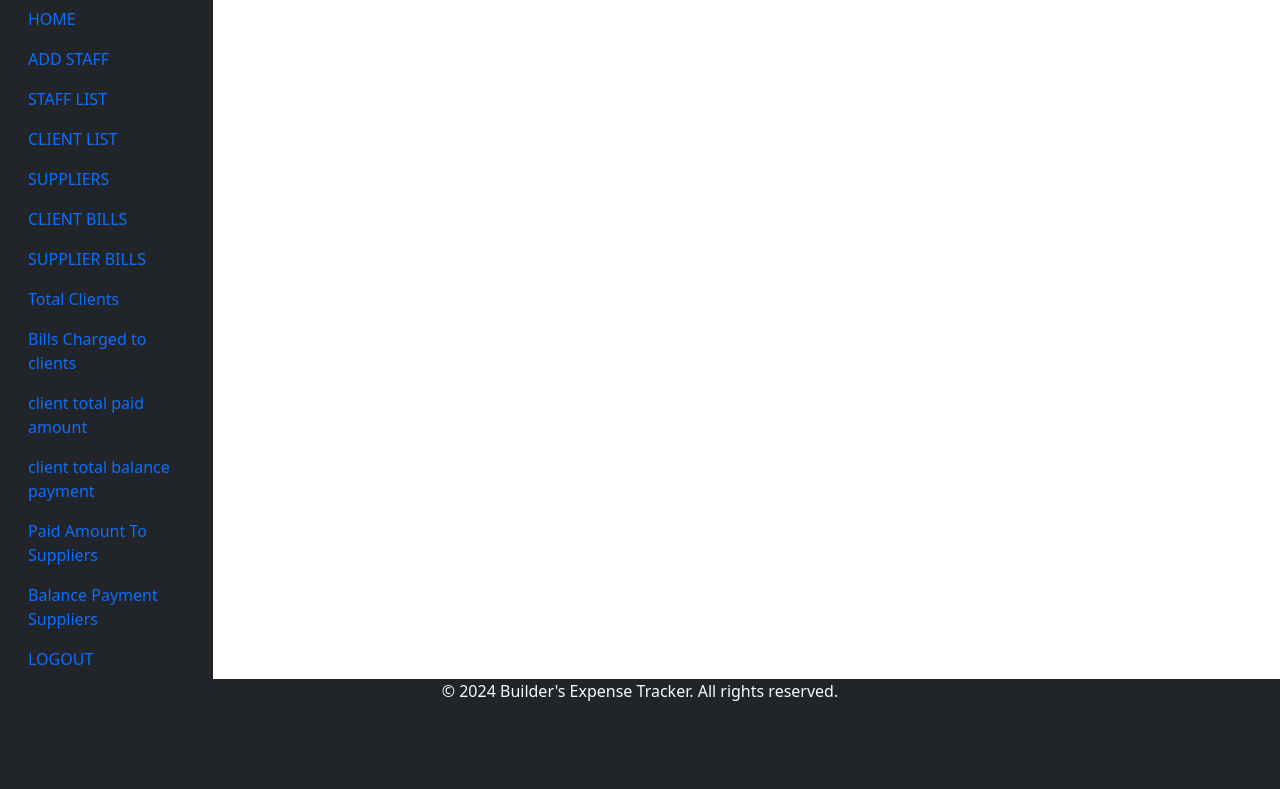
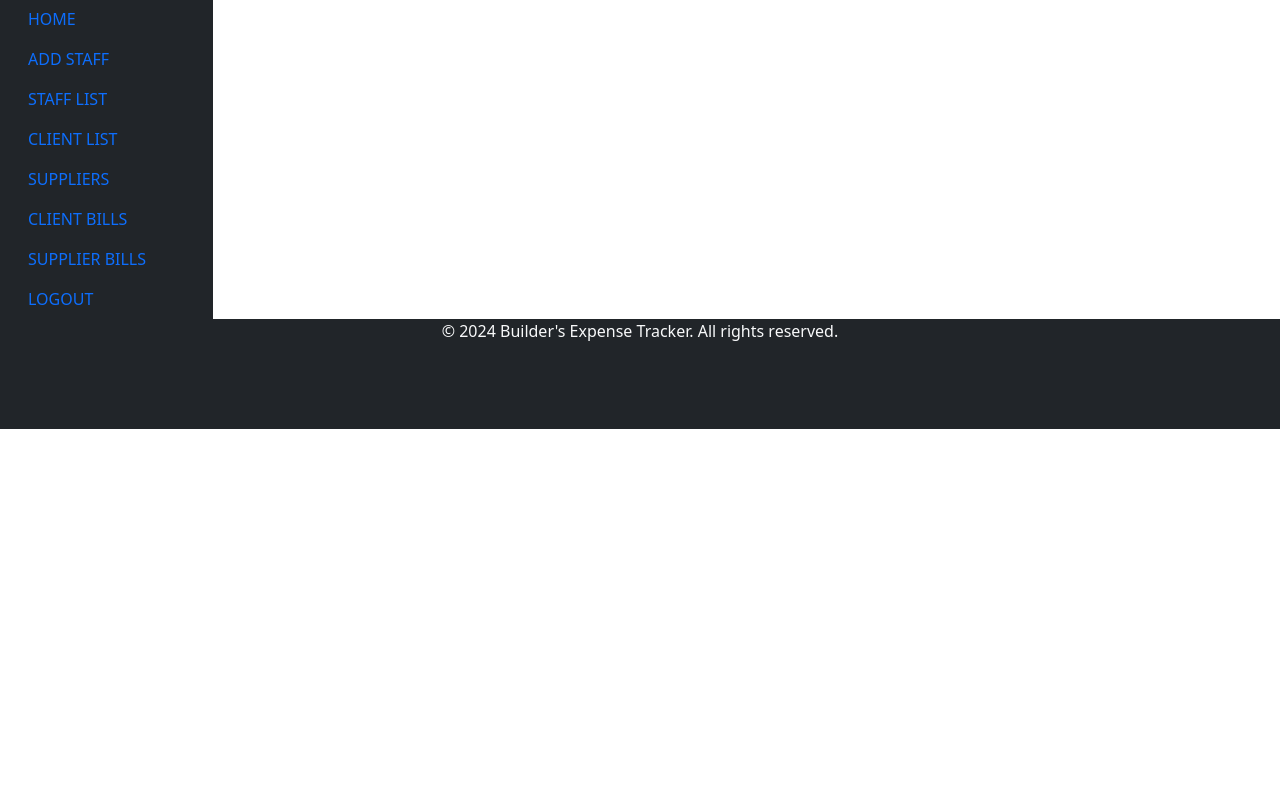
Before and after one commit to kiran-saju/expense, a Django app: template templates/OWNER/ownerbase.html in a window 1280 px wide. Shown: the part 65-854 px from the top of the page. After the commit the page ends 494 px from the top, so only its background shows below. Run offline with Django 3.2, Linux system fonts and the light colour scheme; the template is opened without the code that fills it, so the values that code supplies are empty; some libraries are stand-ins or nearby versions.

Commit message:
Update ownerbase.html

```diff
--- a/templates/OWNER/ownerbase.html
+++ b/templates/OWNER/ownerbase.html
@@ -54,28 +54,6 @@
                         <a class="nav-link " href="{% url 'view_total_balance_per_supplier' %}">SUPPLIER BILLS</a>
                     </li>
 
-                    <li class="nav-item">
-                        <a class="nav-link " href="{% url 'total_clients' %}">Total Clients</a>
-                    </li>
-
-                    <li class="nav-item">
-                        <a class="nav-link " href="{% url 'total_clients_bills_charge' %}">Bills Charged to clients</a>
-                    </li>
-
-                    <li class="nav-item">
-                        <a class="nav-link " href="{% url 'client_total_paid_amount' %}">client total paid amount</a>
-                    </li>
-
-                    <li class="nav-item">
-                        <a class="nav-link " href="{% url 'client_total_balance_payment' %}">client total balance payment</a>
-                    </li>
-
-                    <li class="nav-item">
-                        <a class="nav-link " href="{% url 'total_payment_to_suppliers' %}">Paid Amount To Suppliers</a>
-                    </li>
-                    <li class="nav-item">
-                        <a class="nav-link " href="{% url 'total_balance_to_supplier' %}">Balance Payment Suppliers</a>
-                    </li>
 
 
                     <li class="nav-item">
```
